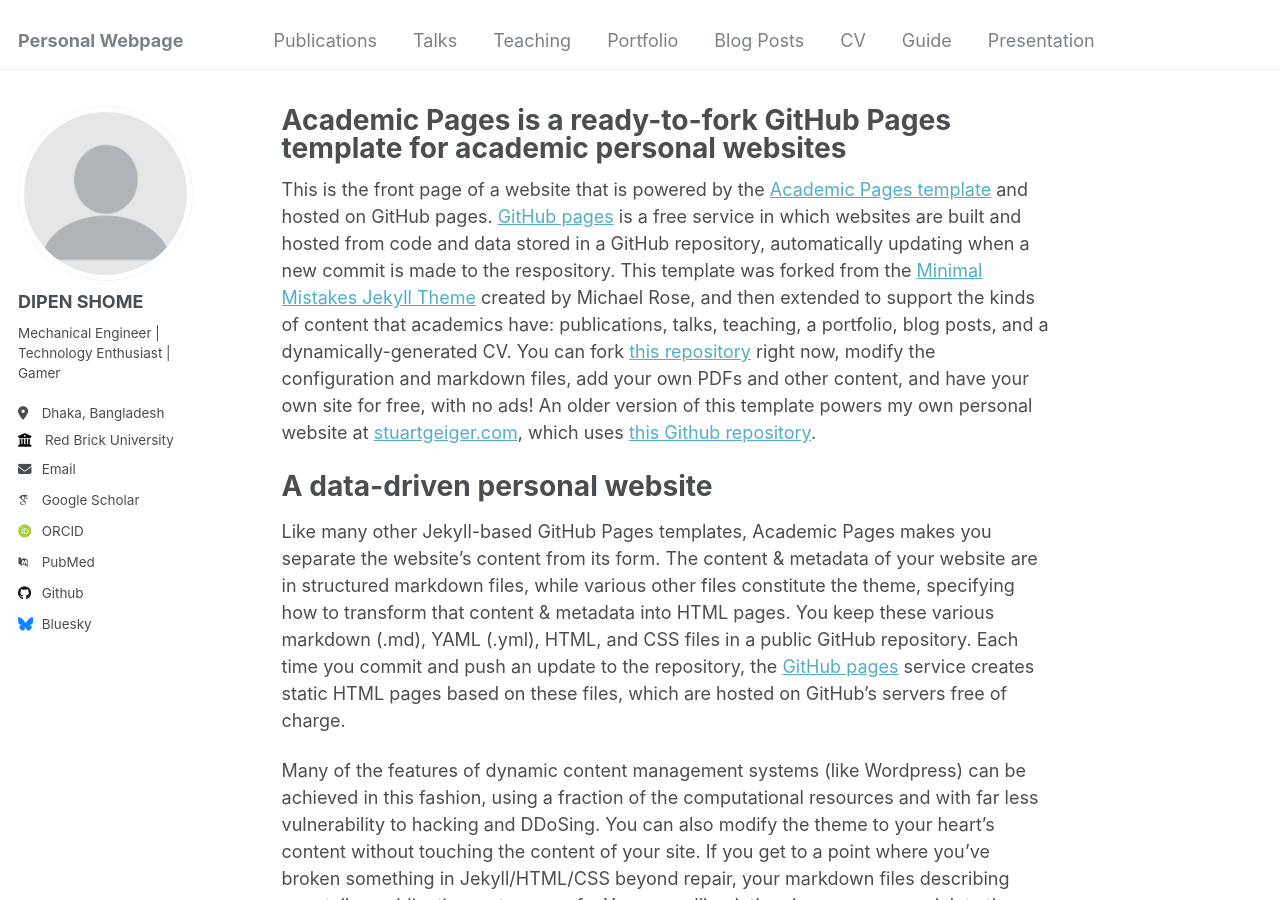
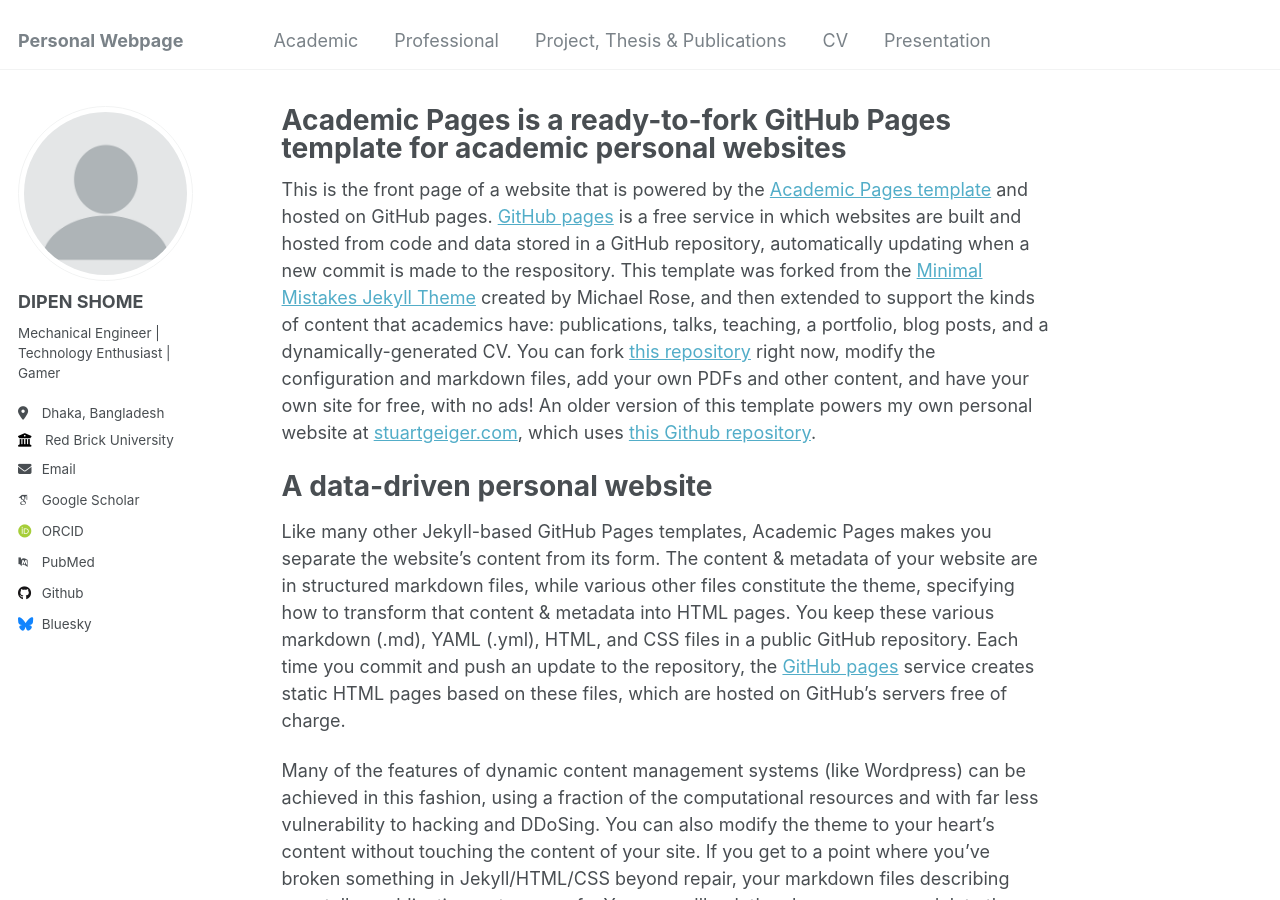
Before and after one commit to dipenshome/dipenshome.github.io, a Jekyll site: the page built from _pages/about.md, in a window 1280 px wide and 900 px high. Built offline with Jekyll 4.4.1, drawn with Linux system fonts in a browser that asks for light colours; some web fonts are replaced.

Commit message:
update navigation.yml

```diff
--- a/_data/navigation.yml
+++ b/_data/navigation.yml
@@ -5,26 +5,17 @@
 # prevent it from being included in the site.
 
 main:
-  - title: "Publications"
+  - title: "Academic"
+    url: /academic/
+
+  - title: "Professional"
+    url: /professional/
+
+  - title: "Project, Thesis & Publications"
     url: /publications/
-
-  - title: "Talks"
-    url: /talks/
-
-  - title: "Teaching"
-    url: /teaching/
-
-  - title: "Portfolio"
-    url: /portfolio/
-
-  - title: "Blog Posts"
-    url: /year-archive/
 
   - title: "CV"
     url: /cv/
 
-  - title: "Guide"
-    url: /markdown/
-
   - title: "Presentation"
     url: /presentation/
```
